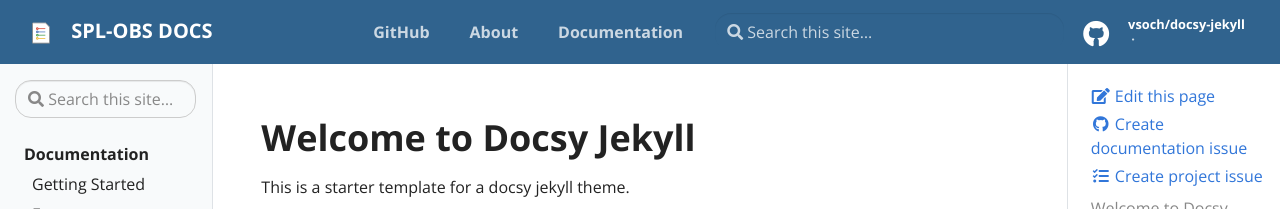
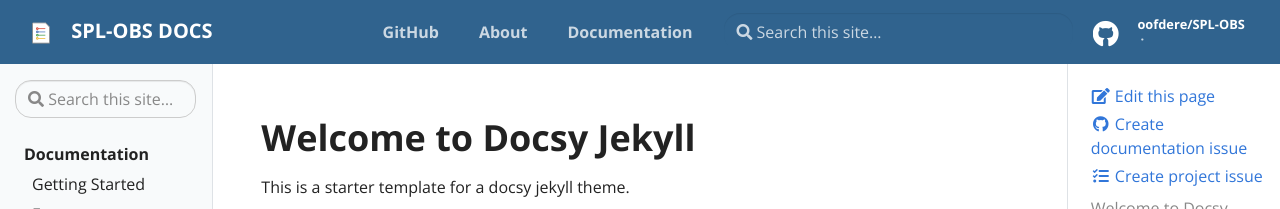
Before and after one commit to oofdere/SPL-OBS, a Jekyll site: the page built from docs/pages/index.md, in a window 1280 px wide. Shown: the top 209 px of the page. Built offline with Jekyll 4.4.1, drawn with Linux system fonts in a browser that asks for light colours.

Commit message:
Update _config.yml

```diff
--- a/docs/_config.yml
+++ b/docs/_config.yml
@@ -8,17 +8,17 @@
 baseurl: "/" # the subpath of your site, e.g. /blog
 
 # This is mostly for testing
-url: "https://vsoch.github.io" # the base hostname & protocol for your site
+url: "https://oofdere.github.io" # the base hostname & protocol for your site
 
 # Social (First three Required)
-repo: "https://github.com/vsoch/docsy-jekyll"
-github_user: "vsoch"
-github_repo: "docsy-jekyll"
+repo: "https://github.com/oofdere/SPL-OBS"
+github_user: "oofdere"
+github_repo: "SPL-OBS"
 
 # Optional
-twitter: vsoch
-linkedin: vsochat
-dockerhub: vanessa
+twitter: oofdere
+linkedin: oofd
+#dockerhub: vanessa
 
 # Should there be feedback buttons at the bottom of pages?
 feedback: true
```
